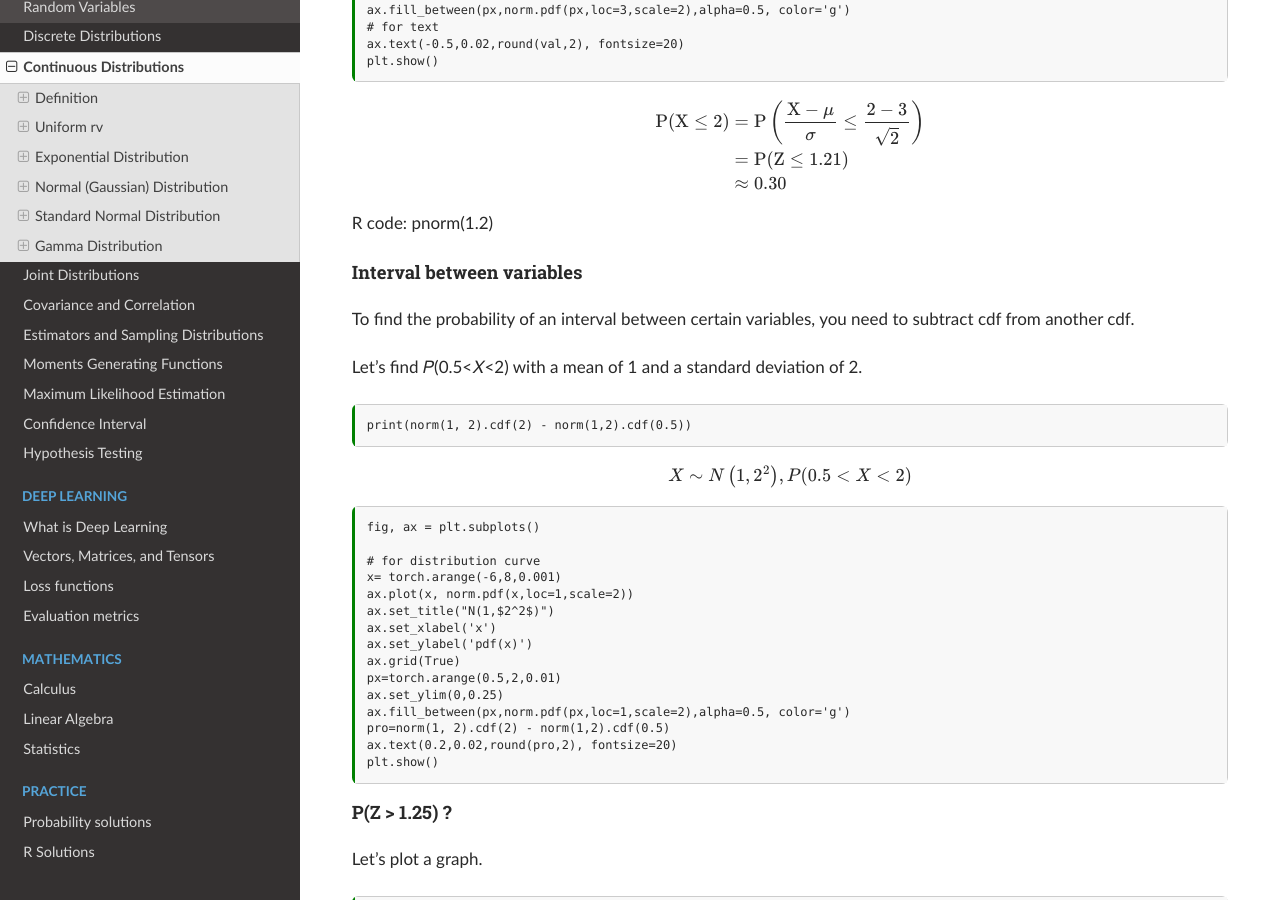
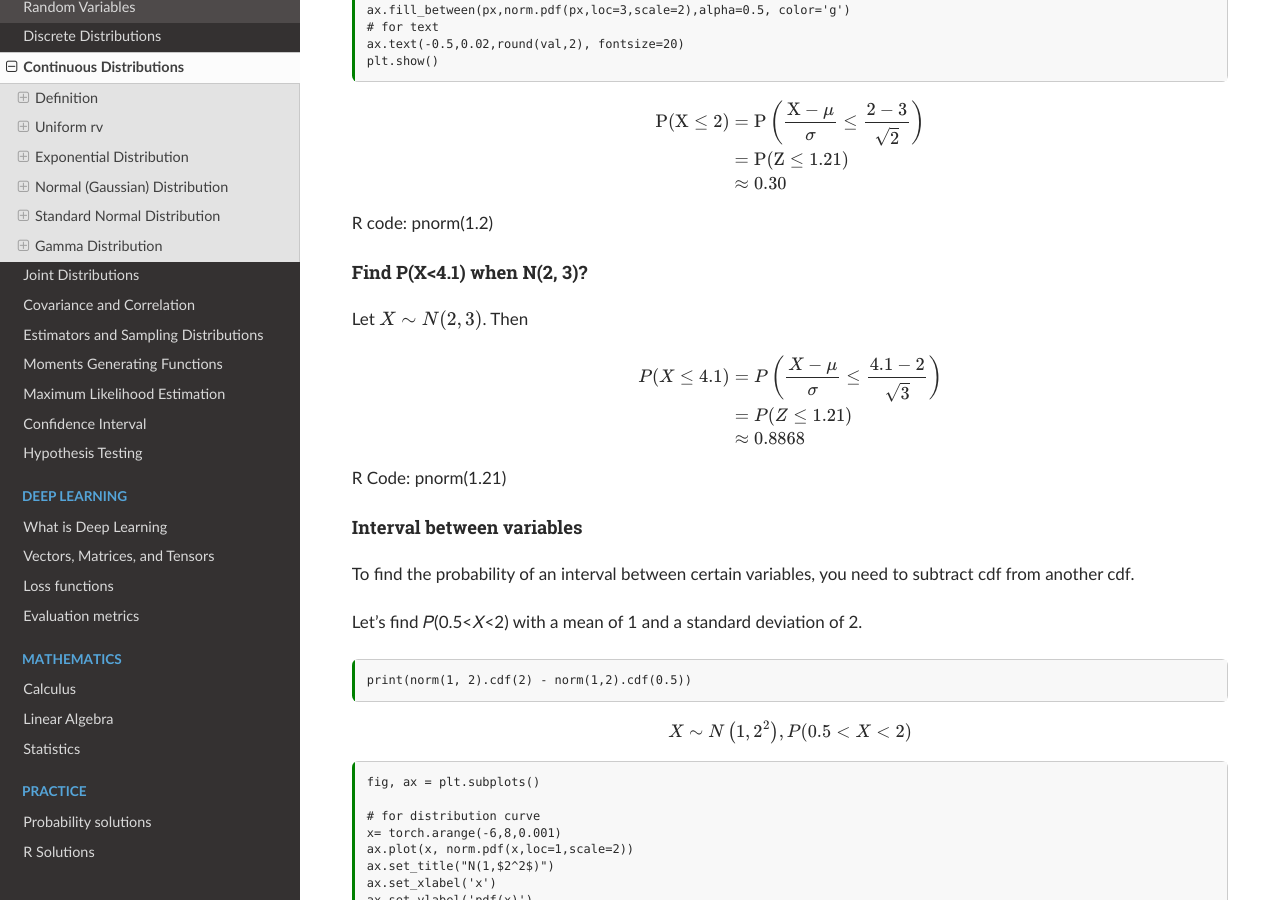
Before and after one commit to akkefa/ml-notes, a Sphinx documentation site: the page built from docs/probability/continuous_distributions.md, in a window 1280 px wide and 900 px high, scrolled down 14468 px. Built offline with Sphinx 7.4.7 and the Read the Docs theme 2.0.0, drawn with Linux system fonts in a browser that asks for light colours.

Commit message:
new changes

```diff
--- a/docs/probability/continuous_distributions.md
+++ b/docs/probability/continuous_distributions.md
@@ -593,6 +593,21 @@ $$
 
 R code: pnorm(1.2)
 
+####  Find P(X<4.1) when N(2, 3)?
+
+Let $X \sim N(2,3)$.
+Then
+
+$$
+\begin{aligned}
+P ( X \leq 4.1) &= P \left(\frac{ X -\mu}{\sigma} \leq \frac{4.1-2}{\sqrt{3}}\right) \\
+&= P (Z \leq 1.21) \\
+& \approx 0.8868
+\end{aligned}
+$$
+
+R Code: pnorm(1.21)
+
 #### Interval between variables
 To find the probability of an interval between certain variables, you need to subtract cdf from another cdf.
 
```
